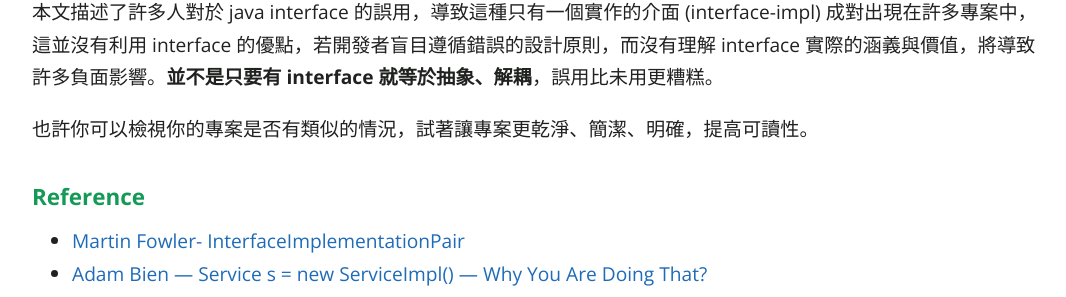
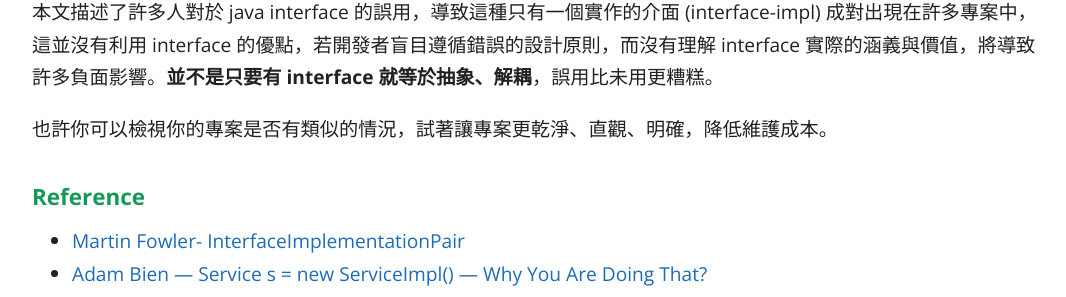
Before and after one commit to KaiSheng714/KaiSheng714.github.io, a Jekyll site: the page built from _posts/2022-01-20-anti-pattern-of-java-interface-impl-style.md, in a window 1280 px wide and 900 px high, scrolled down 2455 px. Shown: the part 273-570 px from the top of the window, without its empty margins (104-1170 px from the left). Built offline with Jekyll 4.4.1, drawn with Linux system fonts in a browser that asks for light colours; comment, search, counter and statistics services are not loaded.

Commit message:
interface

```diff
--- a/_posts/2022-01-20-anti-pattern-of-java-interface-impl-style.md
+++ b/_posts/2022-01-20-anti-pattern-of-java-interface-impl-style.md
@@ -65,7 +65,7 @@ image: /assets/image/cover0.png
 
 本文描述了許多人對於 java interface 的誤用，導致這種只有一個實作的介面 (interface-impl) 成對出現在許多專案中，這並沒有利用 interface 的優點，若開發者盲目遵循錯誤的設計原則，而沒有理解 interface 實際的涵義與價值，將導致許多負面影響。**並不是只要有 interface 就等於抽象、解耦**，誤用比未用更糟糕。
 
-也許你可以檢視你的專案是否有類似的情況，試著讓專案更乾淨、簡潔、明確，提高可讀性。
+也許你可以檢視你的專案是否有類似的情況，試著讓專案更乾淨、直觀、明確，降低維護成本。
 
 ### **Reference**
 
```
